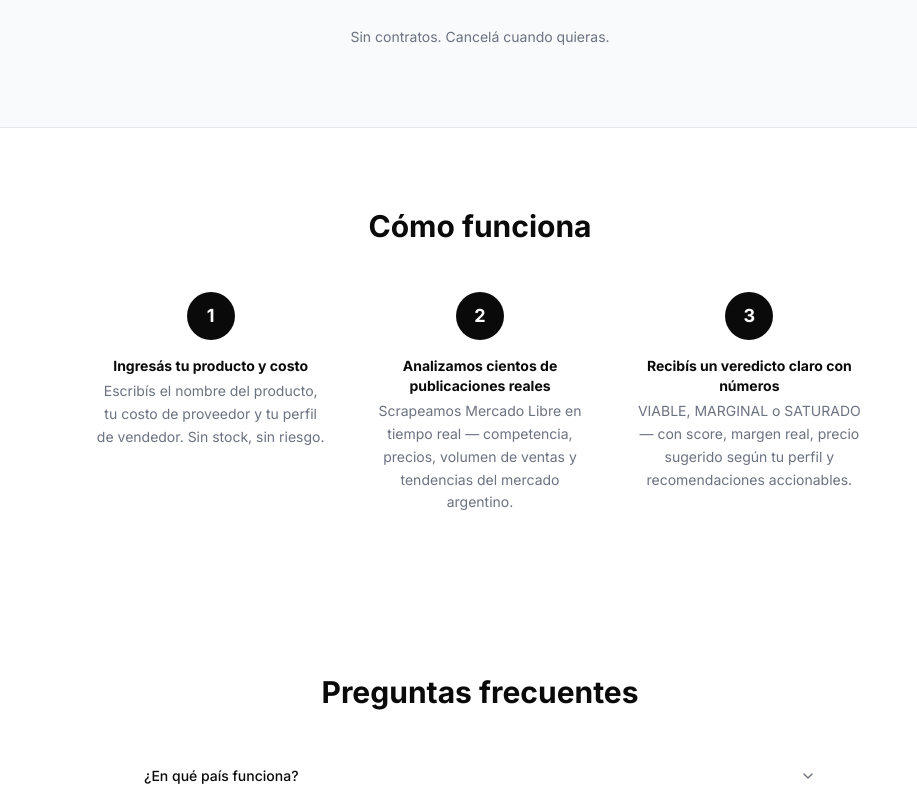
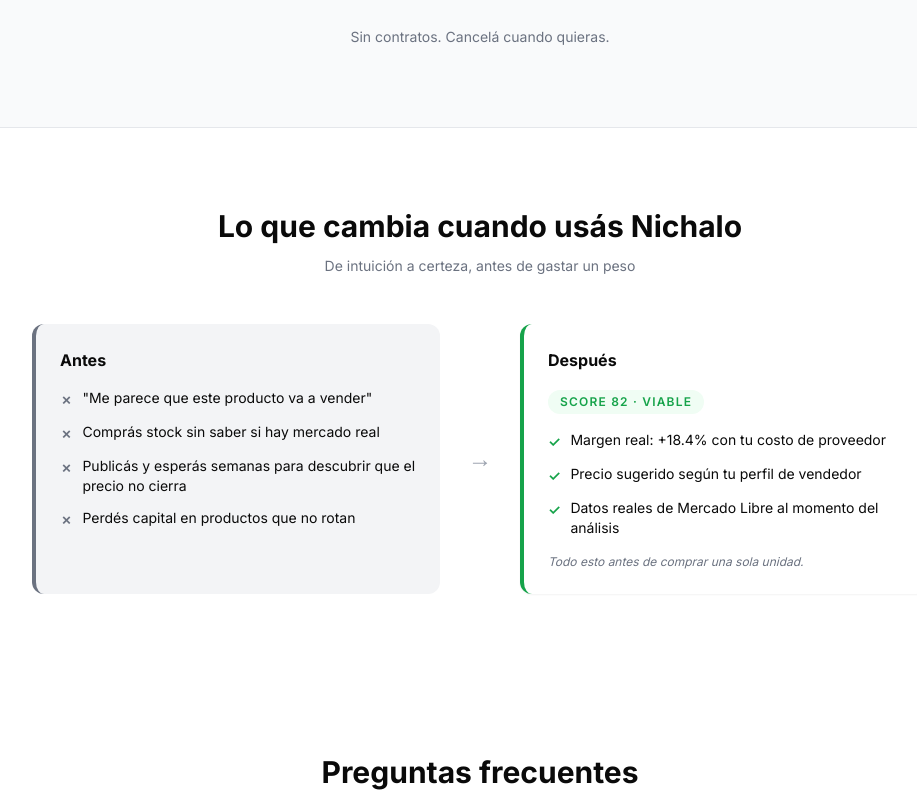
Before and after one commit to caudalproject/nichalo, a Next.js app: page / in a window 1280 px wide. Shown: the part 4060-4860 px from the top of the page, without its empty margins (160-1077 px from the left). Built offline with nearby package versions, Linux system fonts and the light colour scheme; no server answers.

Commit message:
feat: reemplazar Cómo funciona por sección Antes/Después

```diff
--- a/app/page.tsx
+++ b/app/page.tsx
@@ -30,20 +30,6 @@
   },
 ];
 
-const STEPS = [
-  {
-    title: "Ingresás tu producto y costo",
-    description: "Escribís el nombre del producto, tu costo de proveedor y tu perfil de vendedor. Sin stock, sin riesgo.",
-  },
-  {
-    title: "Analizamos cientos de publicaciones reales",
-    description: "Scrapeamos Mercado Libre en tiempo real — competencia, precios, volumen de ventas y tendencias del mercado argentino.",
-  },
-  {
-    title: "Recibís un veredicto claro con números",
-    description: "VIABLE, MARGINAL o SATURADO — con score, margen real, precio sugerido según tu perfil y recomendaciones accionables.",
-  },
-];
 
 export default async function LandingPage() {
   const pais = getPaisFromHeaders();
@@ -491,25 +477,67 @@
           </div>
         </section>
 
-        {/* How it works */}
-        <section id="como-funciona" className="container py-20">
-          <h2 className="text-center text-3xl font-bold text-[#0A0A0A]">
-            Cómo funciona
-          </h2>
-          <div className="mt-12 mx-auto grid max-w-3xl gap-10 md:grid-cols-3">
-            {STEPS.map((step, i) => (
-              <div key={i} className="text-center">
-                <div className="mx-auto flex h-12 w-12 items-center justify-center rounded-full bg-[#0A0A0A] text-white text-lg font-bold">
-                  {i + 1}
+        {/* Antes y después */}
+        <section className="container py-20">
+          <div className="text-center mb-12">
+            <h2 className="text-3xl font-bold text-[#0A0A0A]">
+              Lo que cambia cuando usás Nichalo
+            </h2>
+            <p className="mt-3 text-sm text-[#6B7280]">
+              De intuición a certeza, antes de gastar un peso
+            </p>
+          </div>
+
+          <div className="mx-auto max-w-4xl">
+            <div className="flex flex-col md:flex-row items-stretch md:gap-6 gap-4">
+              {/* Columna ANTES */}
+              <div className="flex-1 bg-gray-100 rounded-xl border-l-4 border-gray-500 p-6">
+                <h3 className="text-base font-bold text-[#0A0A0A] mb-4">Antes</h3>
+                <ul className="space-y-3">
+                  {[
+                    "\"Me parece que este producto va a vender\"",
+                    "Comprás stock sin saber si hay mercado real",
+                    "Publicás y esperás semanas para descubrir que el precio no cierra",
+                    "Perdés capital en productos que no rotan",
+                  ].map((item, i) => (
+                    <li key={i} className="flex items-start gap-2.5 text-sm text-[#0A0A0A]">
+                      <span className="text-gray-500 font-bold mt-0.5 shrink-0">✗</span>
+                      <span>{item}</span>
+                    </li>
+                  ))}
+                </ul>
+              </div>
+
+              {/* Flecha — solo desktop */}
+              <div className="hidden md:flex items-center justify-center text-gray-400 text-2xl font-light px-1">
+                →
+              </div>
+
+              {/* Columna DESPUÉS */}
+              <div className="flex-1 bg-white rounded-xl border-l-4 border-[#16A34A] shadow-sm p-6">
+                <h3 className="text-base font-bold text-[#0A0A0A] mb-4">Después</h3>
+                <div className="mb-4">
+                  <span className="inline-block text-xs font-semibold tracking-widest uppercase px-3 py-1 rounded-full bg-green-50 text-[#16A34A]">
+                    Score 82 · VIABLE
+                  </span>
                 </div>
-                <h3 className="mt-4 text-sm font-bold text-[#0A0A0A]">
-                  {step.title}
-                </h3>
-                <p className="mt-1 text-sm text-[#6B7280] leading-relaxed">
-                  {step.description}
+                <ul className="space-y-3 mb-4">
+                  {[
+                    "Margen real: +18.4% con tu costo de proveedor",
+                    "Precio sugerido según tu perfil de vendedor",
+                    "Datos reales de Mercado Libre al momento del análisis",
+                  ].map((item, i) => (
+                    <li key={i} className="flex items-start gap-2.5 text-sm text-[#0A0A0A]">
+                      <span className="text-[#16A34A] font-bold mt-0.5 shrink-0">✓</span>
+                      <span>{item}</span>
+                    </li>
+                  ))}
+                </ul>
+                <p className="text-xs text-[#6B7280] italic">
+                  Todo esto antes de comprar una sola unidad.
                 </p>
               </div>
-            ))}
+            </div>
           </div>
         </section>
 
```
